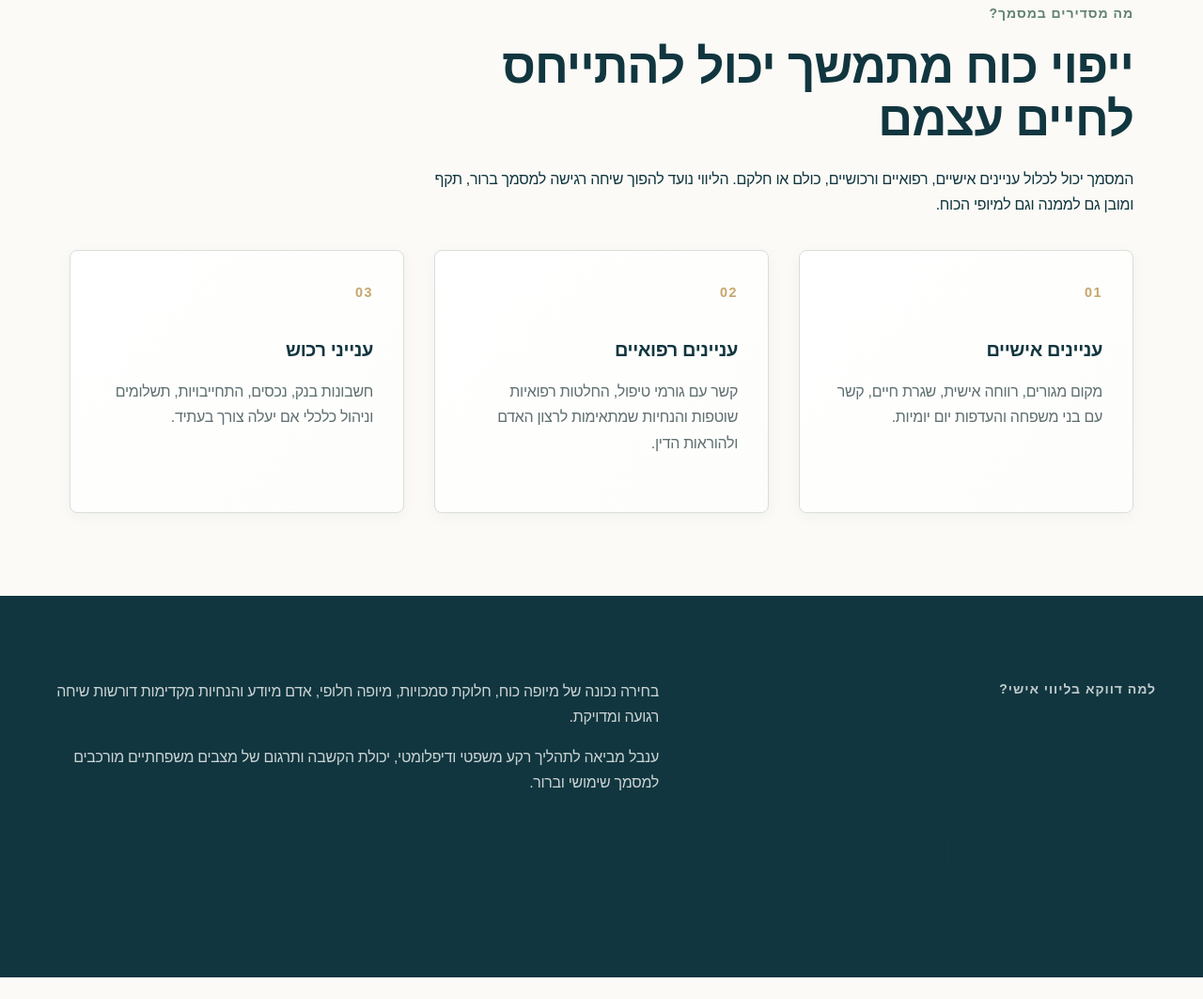
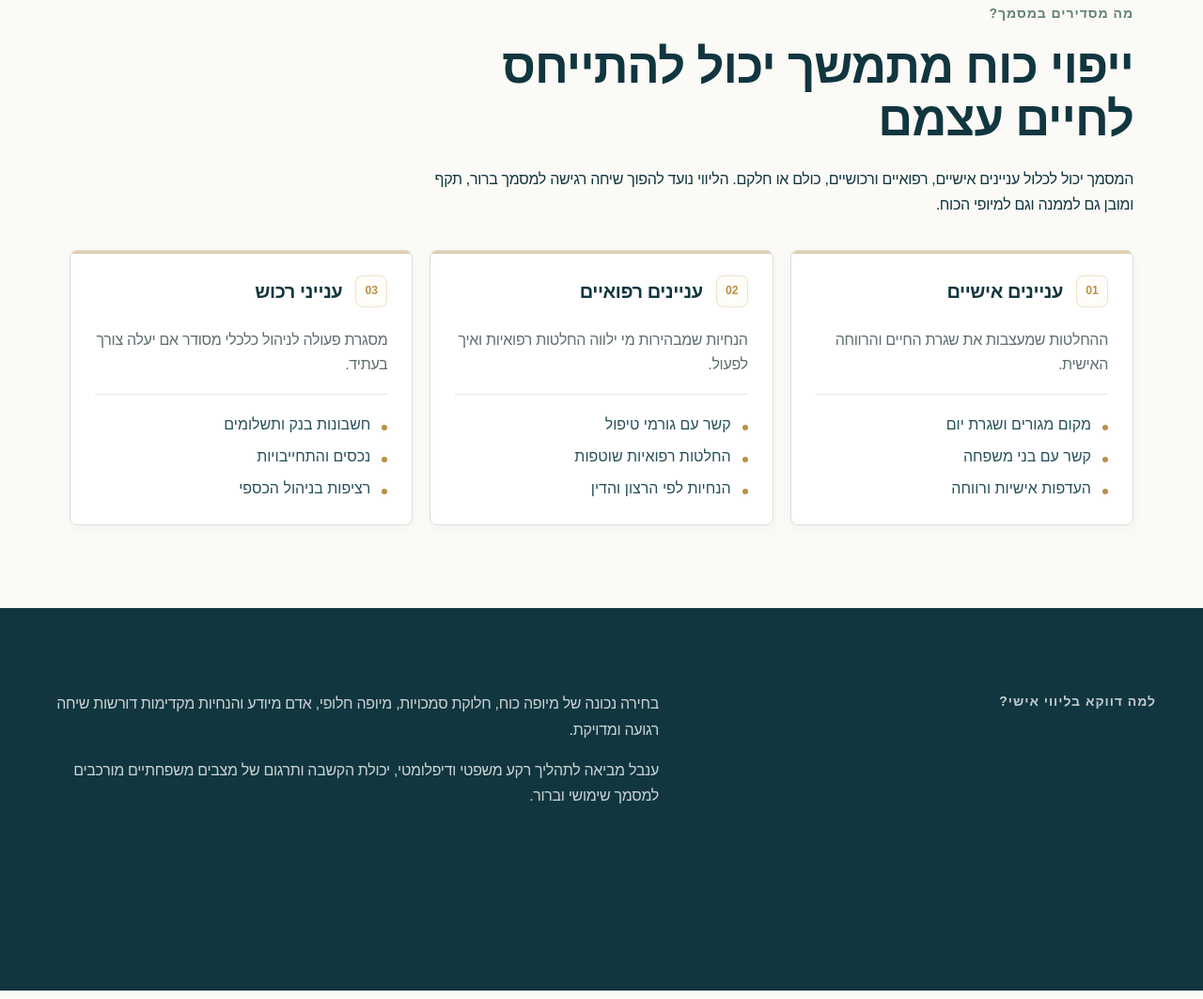
Before and after one commit to SarielGil/inbal-continuous-poa-tel-aviv, a website: page index.html in a window 1280 px wide. Shown: the part 1306-2369 px from the top of the page at 94% size. Drawn offline with Linux system fonts and the light colour scheme.

Commit message:
Refine power of attorney detail cards

```diff
--- a/index.html
+++ b/index.html
@@ -192,19 +192,40 @@
       </div>
       <div class="cards-grid">
         <article class="info-card">
+          <div class="info-card__top">
             <span class="info-card__number">01</span>
             <h3>עניינים אישיים</h3>
-          <p>מקום מגורים, רווחה אישית, שגרת חיים, קשר עם בני משפחה והעדפות יום יומיות.</p>
+          </div>
+          <p>ההחלטות שמעצבות את שגרת החיים והרווחה האישית.</p>
+          <ul>
+            <li>מקום מגורים ושגרת יום</li>
+            <li>קשר עם בני משפחה</li>
+            <li>העדפות אישיות ורווחה</li>
+          </ul>
         </article>
         <article class="info-card">
+          <div class="info-card__top">
             <span class="info-card__number">02</span>
             <h3>עניינים רפואיים</h3>
-          <p>קשר עם גורמי טיפול, החלטות רפואיות שוטפות והנחיות שמתאימות לרצון האדם ולהוראות הדין.</p>
+          </div>
+          <p>הנחיות שמבהירות מי ילווה החלטות רפואיות ואיך לפעול.</p>
+          <ul>
+            <li>קשר עם גורמי טיפול</li>
+            <li>החלטות רפואיות שוטפות</li>
+            <li>הנחיות לפי הרצון והדין</li>
+          </ul>
         </article>
         <article class="info-card">
+          <div class="info-card__top">
             <span class="info-card__number">03</span>
             <h3>ענייני רכוש</h3>
-          <p>חשבונות בנק, נכסים, התחייבויות, תשלומים וניהול כלכלי אם יעלה צורך בעתיד.</p>
+          </div>
+          <p>מסגרת פעולה לניהול כלכלי מסודר אם יעלה צורך בעתיד.</p>
+          <ul>
+            <li>חשבונות בנק ותשלומים</li>
+            <li>נכסים והתחייבויות</li>
+            <li>רציפות בניהול הכספי</li>
+          </ul>
         </article>
       </div>
     </section>
--- a/style.css
+++ b/style.css
@@ -370,7 +370,7 @@ h3 {
 .cards-grid {
   display: grid;
   grid-template-columns: repeat(3, minmax(0, 1fr));
-  gap: 32px;
+  gap: 18px;
   align-items: stretch;
 }
 
@@ -384,13 +384,13 @@ h3 {
 }
 
 .info-card {
-  padding: 32px;
+  padding: 26px;
   height: 100%;
   display: flex;
   flex-direction: column;
-  min-height: 280px;
-  box-shadow: 0 4px 16px rgba(17, 54, 63, 0.04);
-  background: linear-gradient(135deg, var(--surface) 0%, #fdfdfb 100%);
+  min-height: 0;
+  box-shadow: 0 4px 14px rgba(17, 54, 63, 0.035);
+  background: var(--surface);
   position: relative;
   overflow: hidden;
 }
@@ -400,30 +400,76 @@ h3 {
   position: absolute;
   top: 0;
   right: 0;
-  width: 4px;
-  height: 0;
+  width: 100%;
+  height: 3px;
   background: var(--brass);
-  transition: height 0.3s ease;
+  opacity: 0.45;
 }
 
 .info-card:hover {
   border-color: var(--brass-soft, #d4a75b);
-  box-shadow: 0 16px 48px rgba(17, 54, 63, 0.12);
-  transform: translateY(-8px);
-}
-
-.info-card:hover::before {
-  height: 100%;
+  box-shadow: 0 10px 26px rgba(17, 54, 63, 0.08);
+  transform: translateY(-3px);
 }
 
 .info-card__number {
+  width: 34px;
+  height: 34px;
+  display: inline-flex;
+  align-items: center;
+  justify-content: center;
+  flex: 0 0 auto;
+  border: 1px solid rgba(185, 144, 72, 0.24);
+  border-radius: var(--radius);
+  background: #fffdf8;
   color: var(--brass);
   font-weight: 900;
-  font-size: 0.9rem;
-  letter-spacing: 0.1em;
-  display: inline-block;
-  margin-bottom: 32px;
-  opacity: 0.8;
+  font-size: 0.76rem;
+  letter-spacing: 0;
+}
+
+.info-card__top {
+  display: flex;
+  align-items: center;
+  gap: 14px;
+  margin-bottom: 22px;
+}
+
+.info-card h3 {
+  margin-bottom: 0;
+}
+
+.info-card p {
+  margin-bottom: 18px;
+  line-height: 1.65;
+}
+
+.info-card ul {
+  display: grid;
+  gap: 10px;
+  margin: auto 0 0;
+  padding: 20px 0 0;
+  border-top: 1px solid rgba(217, 222, 216, 0.72);
+  list-style: none;
+}
+
+.info-card li {
+  position: relative;
+  padding-right: 18px;
+  color: var(--ink-soft);
+  font-weight: 500;
+  line-height: 1.5;
+}
+
+.info-card li::before {
+  content: '';
+  position: absolute;
+  top: 0.72em;
+  right: 0;
+  width: 6px;
+  height: 6px;
+  border-radius: 50%;
+  background: var(--brass);
 }
 
 .info-card p,
@@ -917,22 +963,23 @@ a:focus-visible {
 
   .floating-whatsapp {
     position: fixed;
-    right: 18px;
-    left: auto;
+    right: auto;
+    left: 16px;
     bottom: 14px;
     z-index: 30;
     display: inline-flex;
-    min-height: 52px;
-    min-width: 136px;
+    min-height: 46px;
+    min-width: 108px;
     align-items: center;
     justify-content: center;
-    padding: 0 22px;
+    padding: 0 16px;
     border-radius: 999px;
     background: var(--ink);
     color: #fff;
     box-shadow: 0 16px 38px rgba(17, 54, 63, 0.28);
     font-weight: 900;
     text-decoration: none;
+    opacity: 0.96;
   }
 }
 
```
Lines whose indentation alone changed are shown as unchanged.
